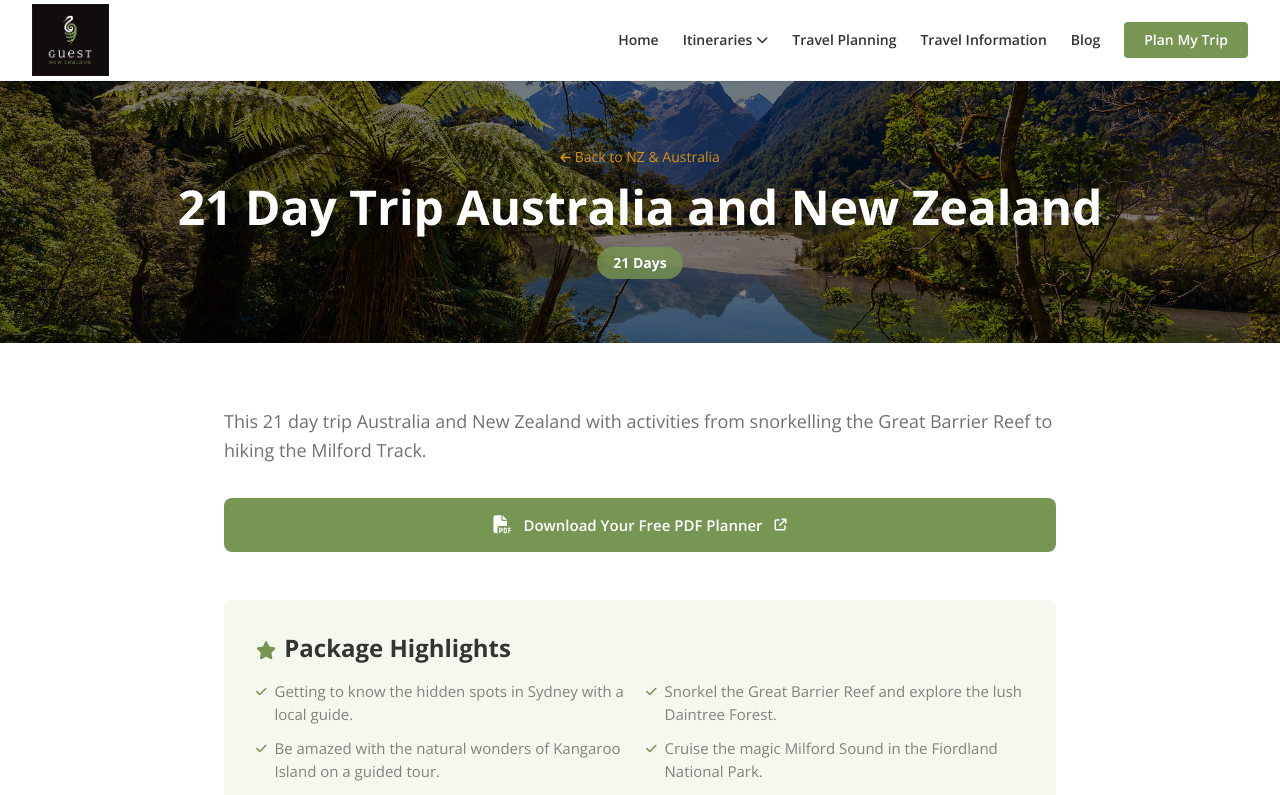
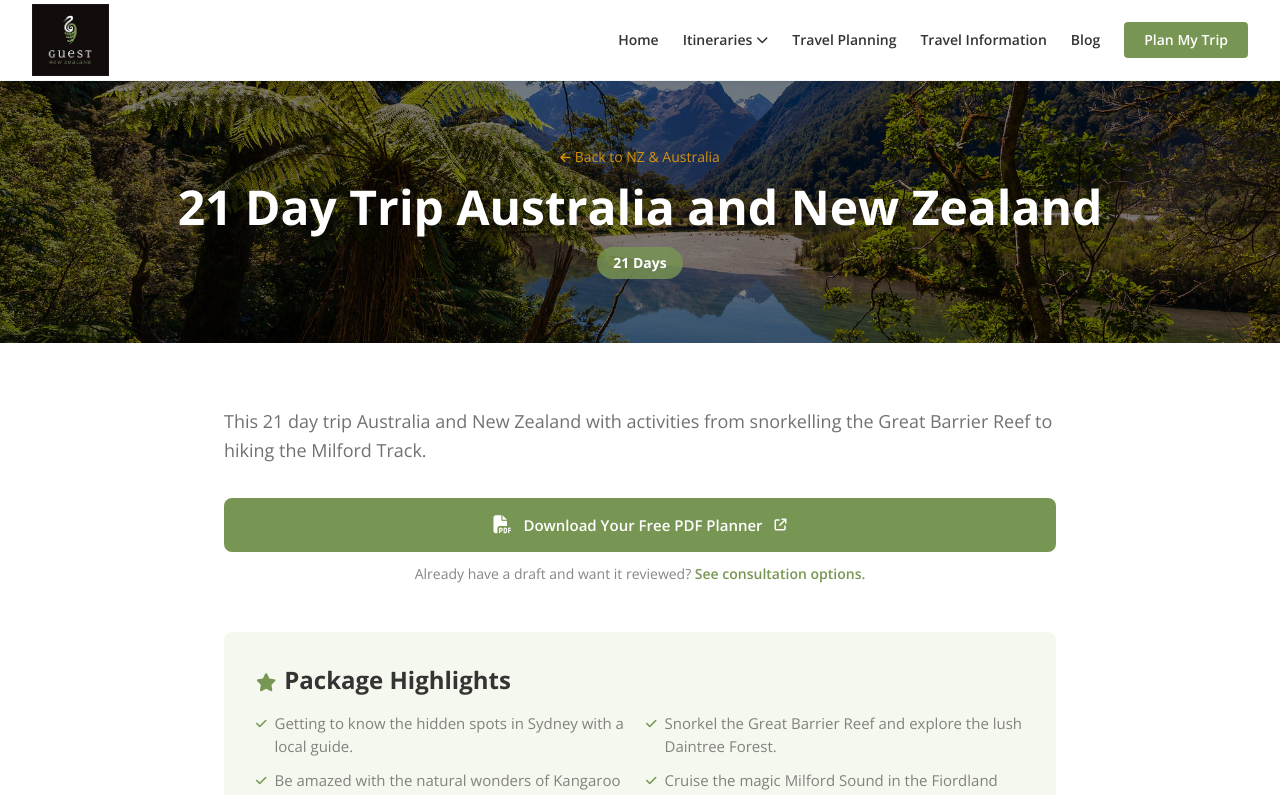
Before and after one commit to vrjourneysnz-art/guest-newzealand, a Next.js app: page /itineraries/australia-and-new-zealand/21-day-trip-australia-and-new-zealand in a window 1280 px wide. Shown: the top 795 px of the page. Built offline with nearby package versions, Linux system fonts and the light colour scheme.

Commit message:
Add review-consultation pointer below top Download CTA in itinerary
Updated class names for styling consistency and added a consultation options link.

```diff
--- a/src/components/RichItineraryDetail.tsx
+++ b/src/components/RichItineraryDetail.tsx
@@ -220,12 +220,18 @@ export default function RichItineraryDetail({ itinerary }: { itinerary: RichItin
             href={itinerary.downloadLink}
             target="_blank"
             rel="noopener noreferrer"
-            className="flex items-center justify-center gap-3 bg-sage text-white py-4 rounded-lg font-semibold hover:bg-sage-dark transition-colors mb-12"
+            className="flex items-center justify-center gap-3 bg-sage text-white py-4 rounded-lg font-semibold hover:bg-sage-dark transition-colors mb-3"
           >
             <i className="fa-solid fa-file-pdf text-lg" />
             Download Your Free PDF Planner
             <i className="fa-solid fa-arrow-up-right-from-square text-xs" />
           </a>
+          <p className="text-center text-sm text-dark/60 mb-12">
+            Already have a draft and want it reviewed?{" "}
+            <Link href="/travel-planning" className="text-sage font-semibold hover:underline">
+              See consultation options.
+            </Link>
+          </p>
 
           {/* Highlights */}
           <div className="bg-sage-light rounded-lg p-8 mb-12">
@@ -236,7 +242,7 @@ export default function RichItineraryDetail({ itinerary }: { itinerary: RichItin
             <ul className="grid grid-cols-1 md:grid-cols-2 gap-3">
               {itinerary.highlights.map((h, i) => (
                 <li key={i} className="flex items-start gap-2 text-dark/60">
-                  <i className="fa-solid fa-check text-sage text-xs mt-1.5" />
+                  <i className="fa-solid fa-check text-xs text-sage mt-1.5" />
                   {h}
                 </li>
               ))}
```
